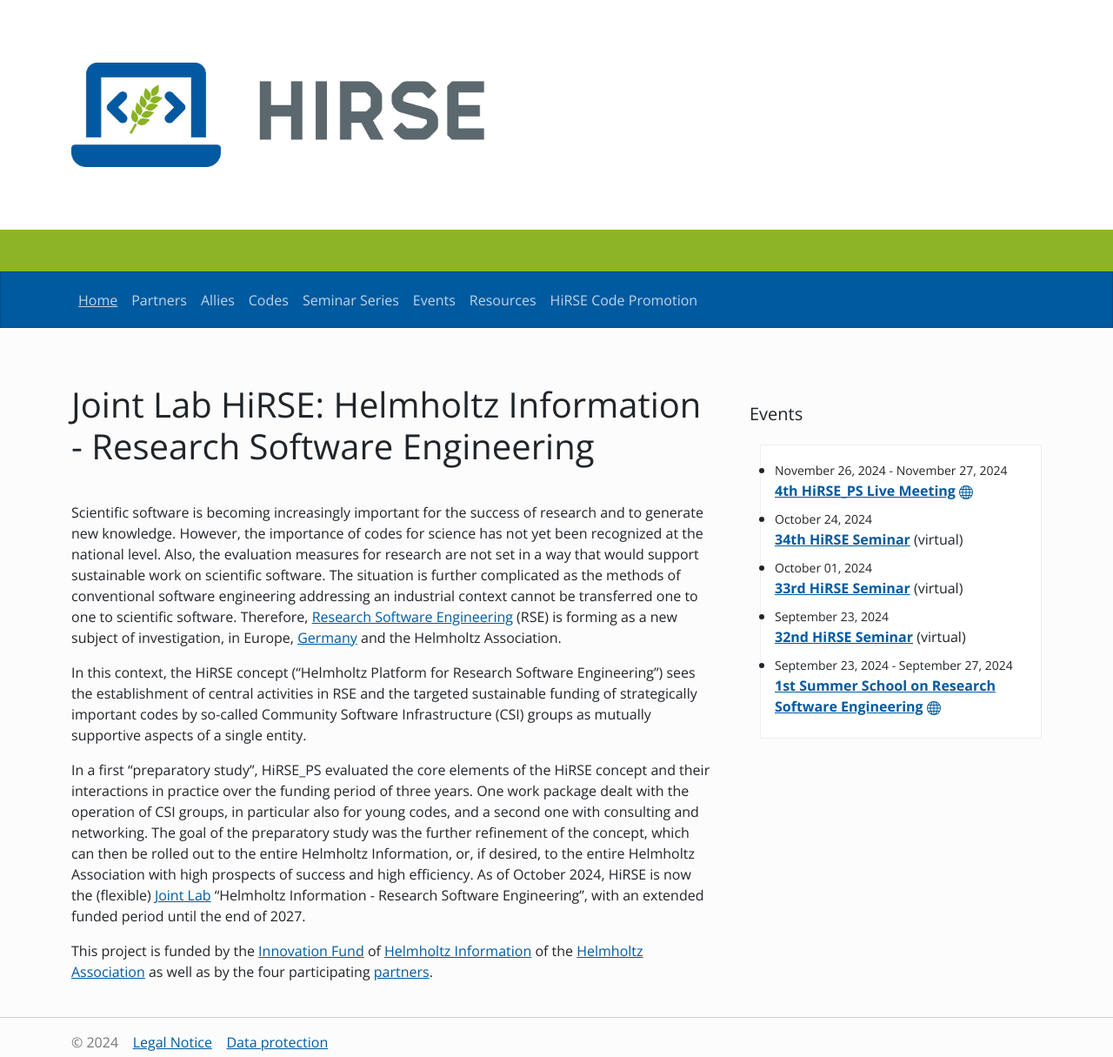
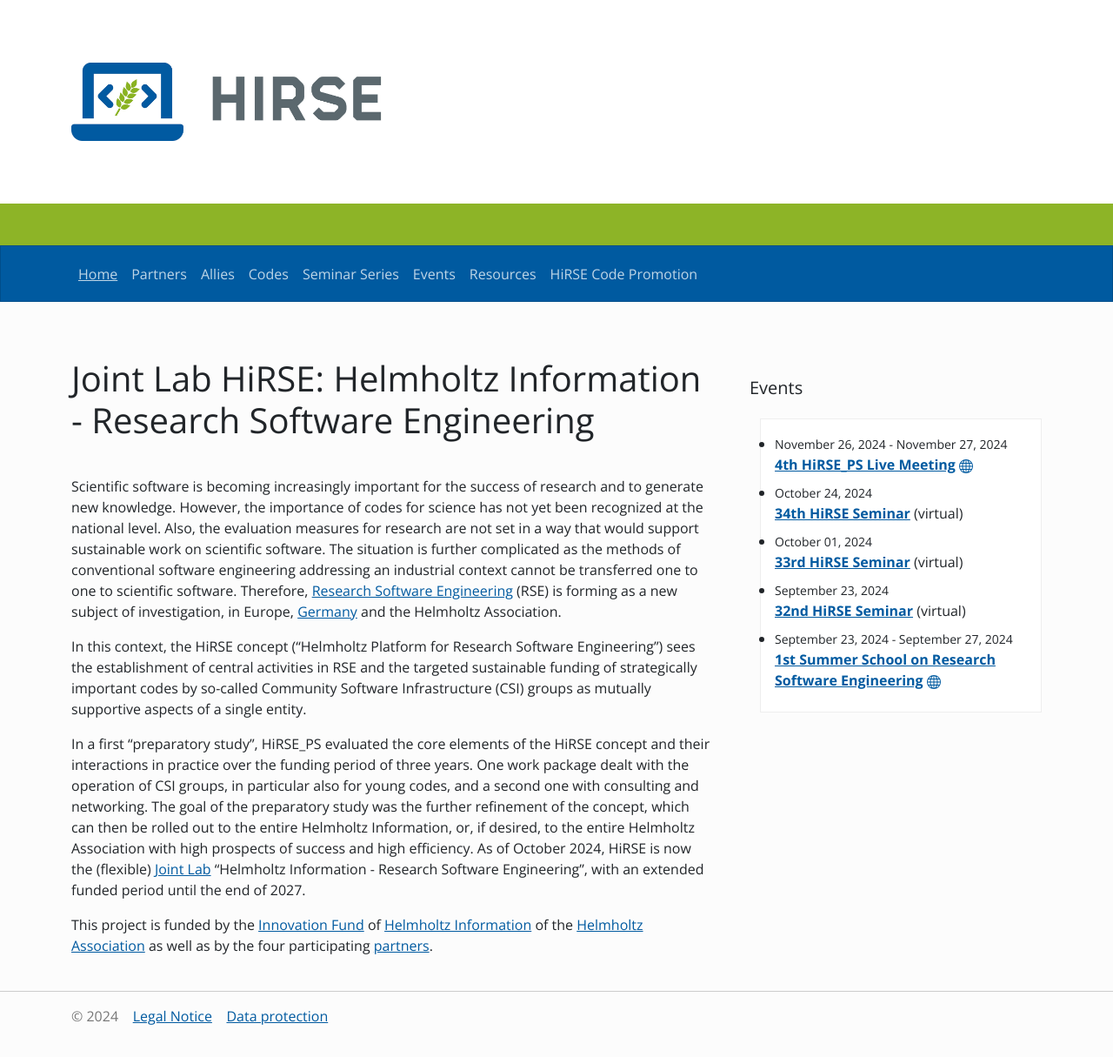
Before and after one commit to Helmholtz-HiRSE/helmholtz-hirse.github.io, a Jekyll site: the page built from index.md, in a window 1280 px wide. Shown: the whole page at 87% size. Built offline with Jekyll 4.4.1, drawn with Linux system fonts in a browser that asks for light colours; nearby versions of some CDN libraries; after the commit the page ends 1185 px from its top, so only the background shows below that.

Commit message:
Adapt logo sizes and HiRSE name

```diff
--- a/_config.yml
+++ b/_config.yml
@@ -1,7 +1,7 @@
 sass:
   sass_dir: assets/css
 
-title: HiRSE_PS
+title: HiRSE
 
 collections:
   codes:
--- a/_includes/jumbotron.html
+++ b/_includes/jumbotron.html
@@ -1,7 +1,7 @@
 <div class="jumbotron jumbotron-fluid py-4">
     <div class="container">
         <a href="{{ "/" | relative_url }}">
-          <img src="{{ "/assets/hirse.jpg" | relative_url }}" width="480" alt="Logo of the Helmholtz Platform for Research Software Engineering">
+          <img src="{{ "/assets/hirse.jpg" | relative_url }}" width="360" alt="Logo of the Joint Lab HiRSE: Helmholtz Information - Research Software Engineering">
         </a>
     </div>
 </div>
--- a/_includes/jumbotron_small.html
+++ b/_includes/jumbotron_small.html
@@ -1,7 +1,7 @@
 <div class="jumbotron jumbotron-fluid py-4 hirse-jumbotron-small">
     <div class="container">
         <a href="{{ "/" | relative_url }}">
-          <img src="{{ "/assets/hirse.jpg" | relative_url }}" width="200" alt="Logo of the Helmholtz Platform for Research Software Engineering">
+          <img src="{{ "/assets/hirse.jpg" | relative_url }}" width="150" alt="Logo of the Joint Lab HiRSE: Helmholtz Information - Research Software Engineering">
         </a>
     </div>
 </div>
```
